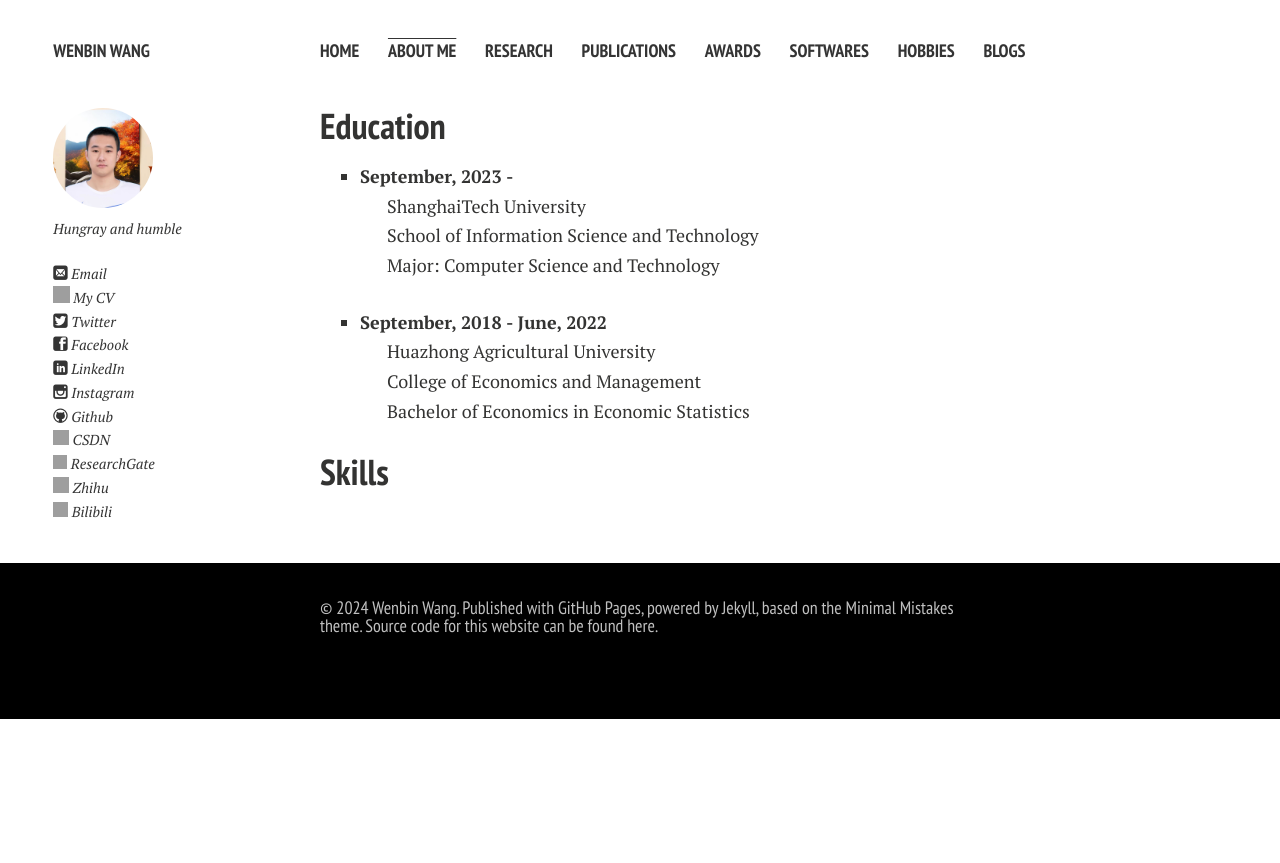
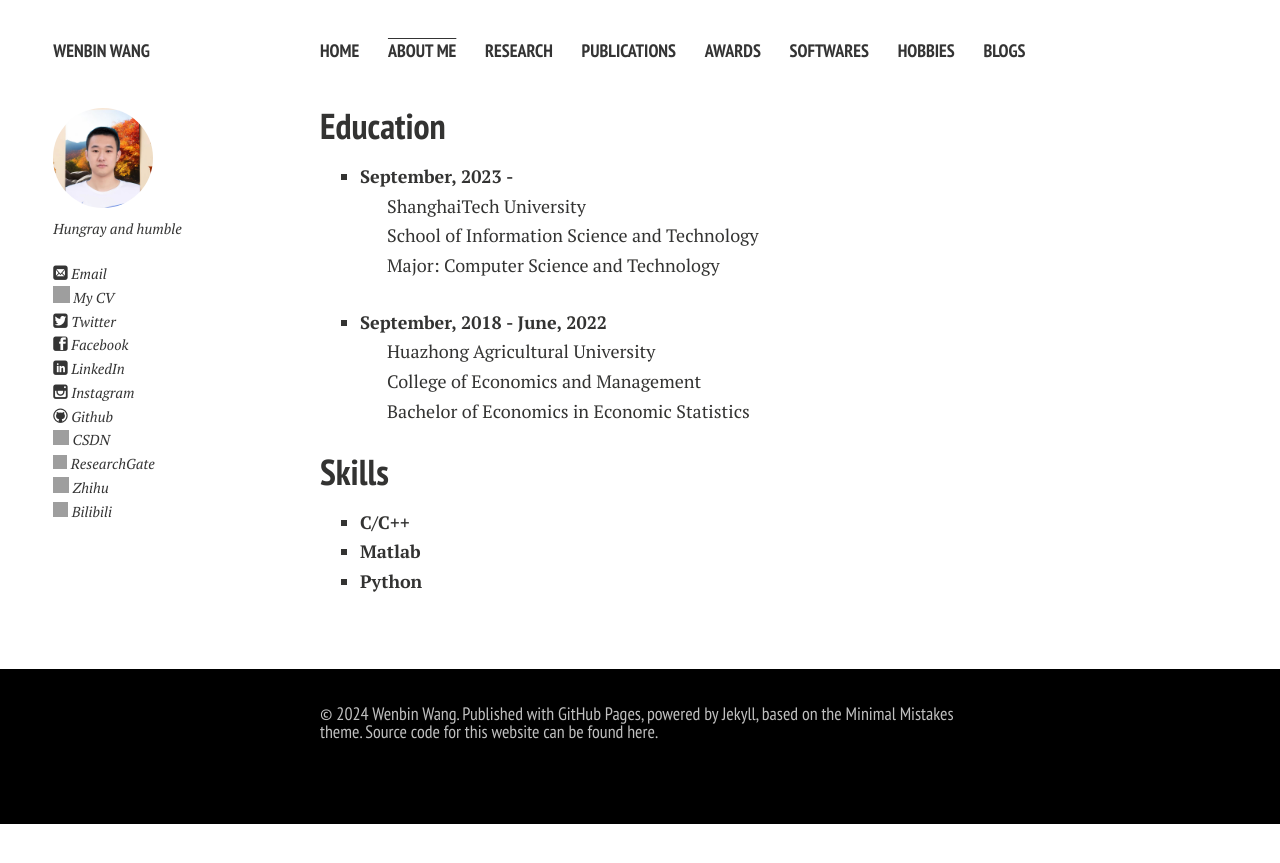
Before and after one commit to LuminaryAlexander/LuminaryAlexander.github.io, a Jekyll site: the page built from about_me.md, in a window 1280 px wide. Shown: the top 863 px of the page. Built offline with Jekyll 4.4.1, drawn with Linux system fonts in a browser that asks for light colours; nearby versions of some CDN libraries; comment, search, counter and statistics services are not loaded; a style sheet for code colours, icons or effects is not loaded; grey boxes are pictures that could not be loaded.

Commit message:
Update about_me.md

```diff
--- a/about_me.md
+++ b/about_me.md
@@ -25,3 +25,7 @@ title: About me
 
 
 ## Skills
+
+- **C/C++**
+- **Matlab**
+- **Python**
```
